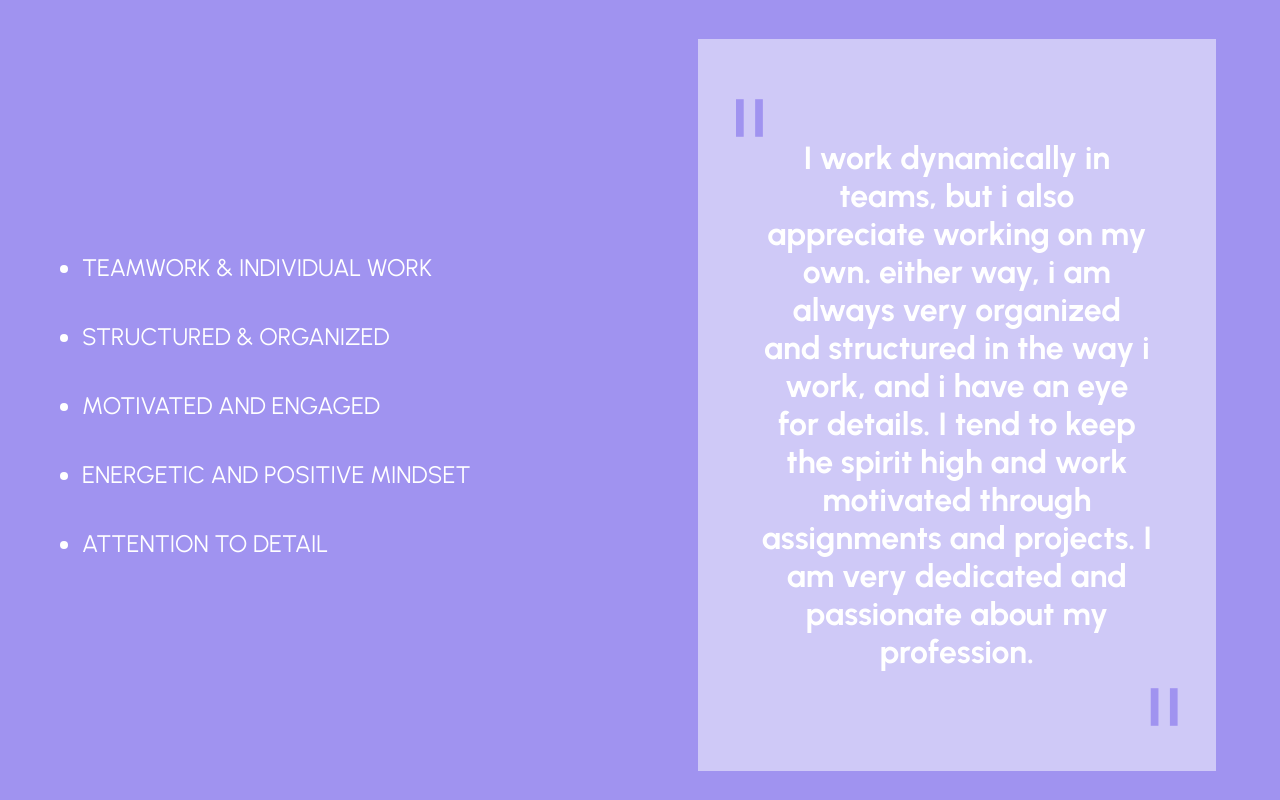
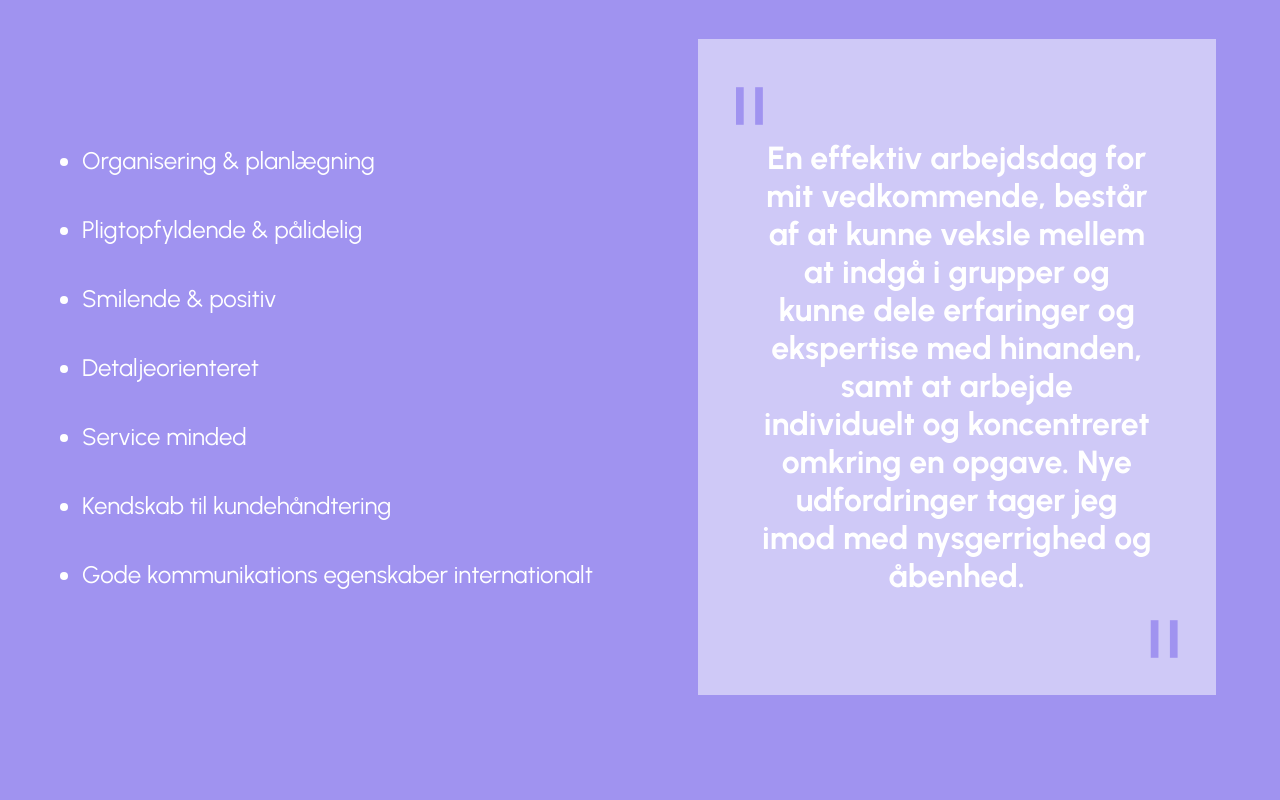
Before and after one commit to Piotr20/ida-skjodt-olesen-portfolio, a Vue app: page / in a window 1280 px wide. Shown: the part 5420-6220 px from the top of the page. Built offline with nearby package versions, Linux system fonts and the light colour scheme.

Commit message:
Update competencies.vue

```diff
--- a/src/components/competencies.vue
+++ b/src/components/competencies.vue
@@ -1,25 +1,27 @@
 <template>
   <section id="competencies">
-    <h2 class="competencies-anim">COMPETENCIES</h2>
+    <h2 class="competencies-anim">KOMPETENCER OG KVALIFIKATIONER</h2>
     <div class="flex-wrapper">
       <div class="quote-container competencies-anim">
         <span>"</span>
         <h3>
-          I work dynamically in teams, but i also appreciate working on my own.
-          either way, i am always very organized and structured in the way i
-          work, and i have an eye for details. I tend to keep the spirit high
-          and work motivated through assignments and projects. I am very
-          dedicated and passionate about my profession.
+         En effektiv arbejdsdag for mit vedkommende, består af at kunne veksle
+         mellem at indgå i grupper og kunne dele erfaringer og ekspertise med hinanden,
+         samt at arbejde individuelt og koncentreret omkring en opgave.
+         Nye udfordringer tager jeg imod med nysgerrighed og åbenhed.
+
         </h3>
         <span>"</span>
       </div>
 
       <ul>
-        <li class="competencies-anim">TEAMWORK & INDIVIDUAL WORK</li>
-        <li class="competencies-anim">STRUCTURED & ORGANIZED</li>
-        <li class="competencies-anim">MOTIVATED AND ENGAGED</li>
-        <li class="competencies-anim">ENERGETIC AND POSITIVE MINDSET</li>
-        <li class="competencies-anim">ATTENTION TO DETAIL</li>
+        <li class="competencies-anim">Organisering & planlægning</li>
+        <li class="competencies-anim">Pligtopfyldende & pålidelig</li>
+        <li class="competencies-anim">Smilende & positiv</li>
+        <li class="competencies-anim">Detaljeorienteret</li>
+        <li class="competencies-anim">Service minded</li>
+        <li class="competencies-anim">Kendskab til kundehåndtering</li>
+        <li class="competencies-anim">Gode kommunikations egenskaber internationalt</li>
       </ul>
     </div>
   </section>
```
